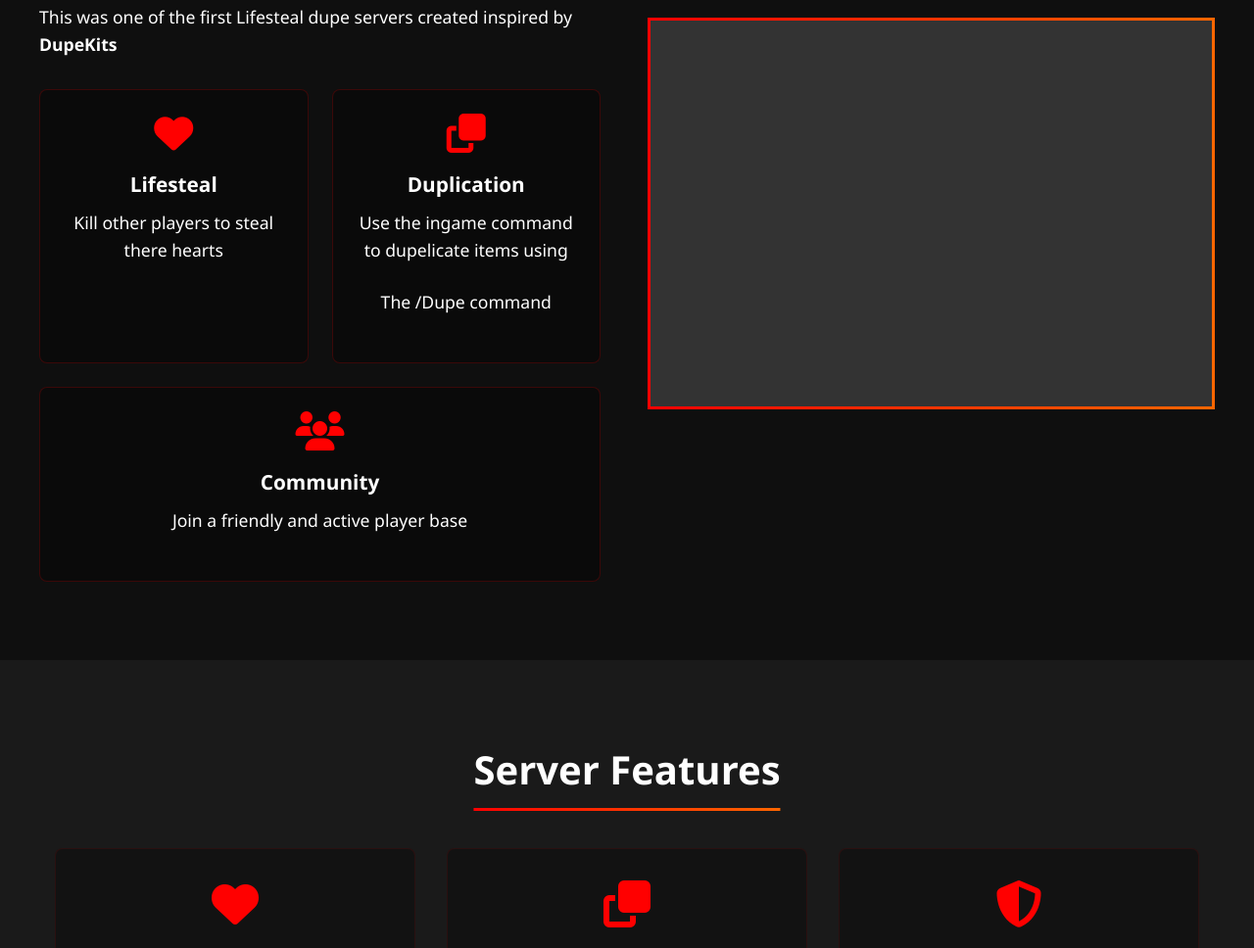
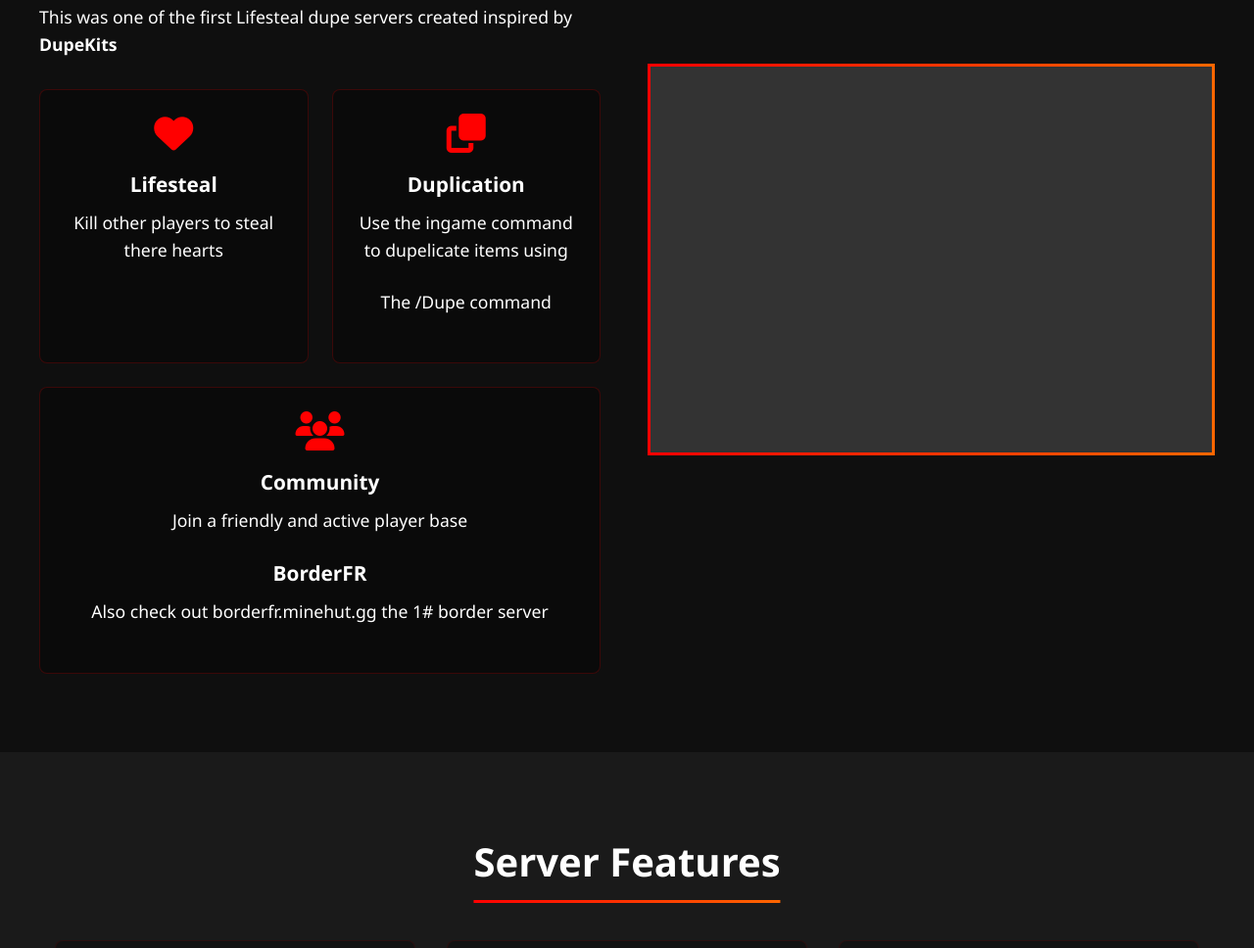
Before and after one commit to xlCyk0lx/Dupe4LifesWeb, a plain HTML site: page index.html in a window 1280 px wide. Shown: the part 1073-2041 px from the top of the page at 98% size. Drawn offline with nearby package versions, Linux system fonts and the light colour scheme.

Commit message:
Update index.html

```diff
--- a/index.html
+++ b/index.html
@@ -73,6 +73,8 @@
                             <i class="fas fa-users"></i>
                             <h3>Community</h3>
                             <p>Join a friendly and active player base</p>
+                            <h3>BorderFR</h3>
+                            <p>Also check out borderfr.minehut.gg the 1# border server</p>
                         </div>
                     </div>
                 </div>
```
